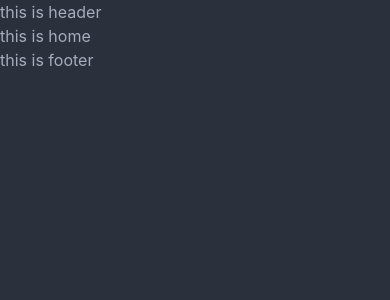
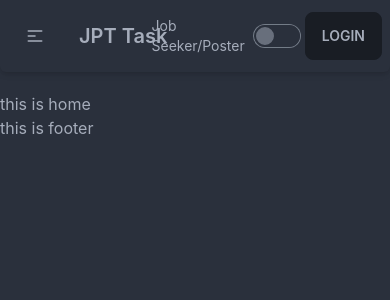
Before and after one commit to iamtanjil/jpttask, a React (Create React App) app: page / in a window 390 px wide. Shown: the top 300 px of the page. Built offline with nearby package versions, Linux system fonts and the light colour scheme.

Commit message:
header complete

```diff
--- a/src/Pages/Shared/Header/Header.js
+++ b/src/Pages/Shared/Header/Header.js
@@ -1,11 +1,67 @@
-import React from 'react';
+import React from "react";
+import { Link, NavLink } from "react-router-dom";
 
 const Header = () => {
-    return (
-        <div>
-            this is header
+  const navItems = (
+    <>
+      <li>
+        <NavLink to="/">Home</NavLink>
+      </li>
+      <li>
+        <NavLink to="/about">About</NavLink>
+      </li>
+      <li>
+        <NavLink to="/contact">Contact</NavLink>
+      </li>
+    </>
+  );
+  return (
+    <div className="navbar bg-base-100 shadow-md mb-5 rounded-b-md">
+      <div className="navbar-start">
+        <div className="dropdown">
+          <label tabIndex={0} className="btn btn-ghost lg:hidden">
+            <svg
+              xmlns="http://www.w3.org/2000/svg"
+              className="h-5 w-5"
+              fill="none"
+              viewBox="0 0 24 24"
+              stroke="currentColor"
+            >
+              <path
+                strokeLinecap="round"
+                strokeLinejoin="round"
+                strokeWidth="2"
+                d="M4 6h16M4 12h8m-8 6h16"
+              />
+            </svg>
+          </label>
+          <ul
+            tabIndex={0}
+            className="menu menu-compact dropdown-content mt-3 p-2 shadow bg-base-100 rounded-box w-52"
+          >
+            {navItems}
+          </ul>
         </div>
-    );
+        <Link to="/" className="btn btn-ghost normal-case text-xl">
+          JPT Task
+        </Link>
+      </div>
+      <div className="navbar-center hidden lg:flex">
+        <ul className="menu menu-horizontal px-1">{navItems}</ul>
+      </div>
+      <div className="navbar-end">
+        <div className="form-control">
+          <label className="label cursor-pointer">
+            <span className="label-text">Job Seeker/Poster </span>
+            <input type="checkbox" className="toggle ml-2" />
+          </label>
+        </div>
+        <Link to="/login" className="btn">
+          Login
+        </Link>
+      </div>
+    </div>
+  );
 };
 
 export default Header;
```
